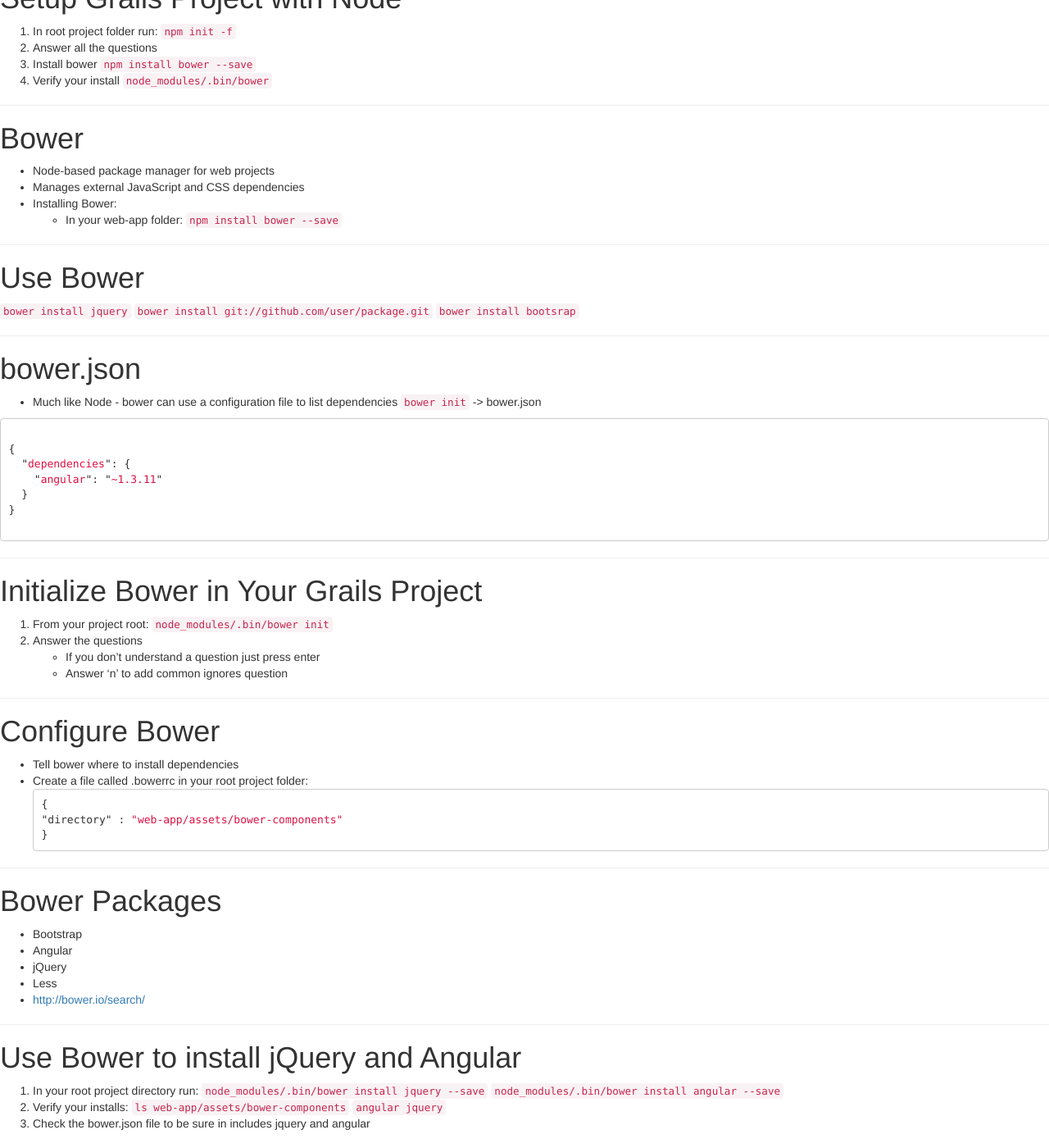
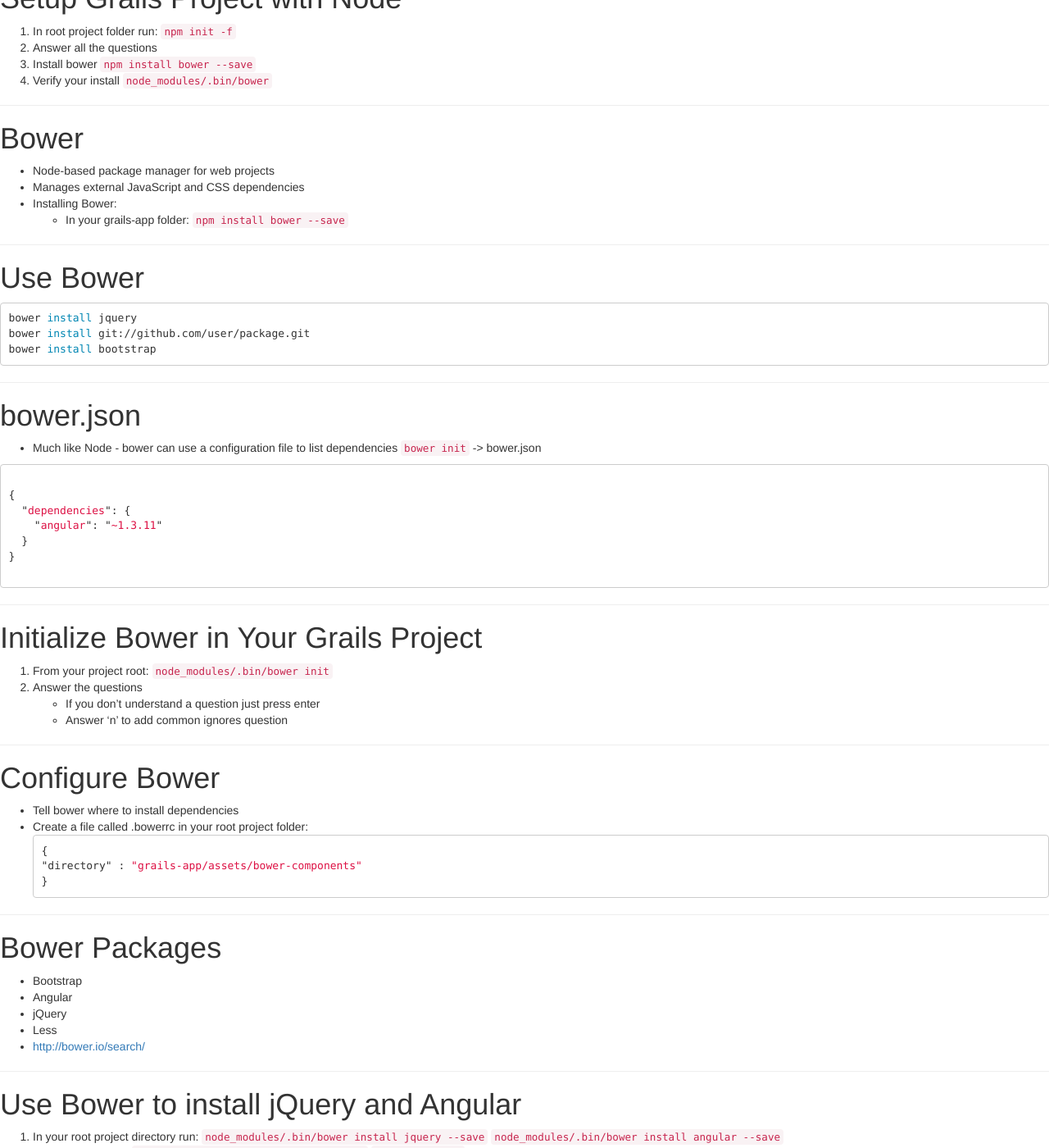
Before and after one commit to mikecalvo/mikecalvo.github.io, a Jekyll site: the page built from msse/notes/node/index.md, in a window 1280 px wide and 1400 px high, scrolled down 2463 px. Shown: the whole window at 82% size. Built offline with Jekyll 4.4.1, drawn with Linux system fonts in a browser that asks for light colours; some of the changed text lies outside the part shown.

Commit message:
Fixed some bower and angular intro stuff

````diff
--- a/msse/notes/node/index.md
+++ b/msse/notes/node/index.md
@@ -136,14 +136,16 @@
 - Node-based package manager for web projects
 - Manages external JavaScript and CSS dependencies
 - Installing Bower:
-  - In your web-app folder: `npm install bower --save`
+  - In your grails-app folder: `npm install bower --save`
 
 ---
 
 # Use Bower
-`bower install jquery`
-`bower install git://github.com/user/package.git`
-`bower install bootsrap`
+``` shell
+bower install jquery
+bower install git://github.com/user/package.git
+bower install bootstrap
+```
 
 ---
 
@@ -175,7 +177,7 @@
 - Create a file called .bowerrc in your root project folder:
 ``` json
 {
-  "directory" : "web-app/assets/bower-components"
+  "directory" : "grails-app/assets/bower-components"
 }
 ```
 
@@ -196,7 +198,7 @@
   `node_modules/.bin/bower install jquery --save`
   `node_modules/.bin/bower install angular --save`
 1. Verify your installs:
-  `ls web-app/assets/bower-components`
+  `ls grails-app/assets/bower-components`
   `angular jquery`
 1. Check the bower.json file to be sure in includes jquery and angular
 
@@ -264,7 +266,7 @@
 ---
 # Integrating npm, Bower and Grunt with Grails
 - Tie running of the grunt to the normal Grails build
-- Add a file called '_Events.groovy' to grails-app/scripts
+- Add a file called _Events.groovy to grails-app/scripts
 - This file can be used to tie into Grails build process events
 
 ---
````
Also changed, not shown: other parts of msse/notes/node/index.md (+1 -1 lines), msse/notes/angular_intro/index.md (+6 -2 lines), msse/notes/javascript/index.md (+1 -1 lines).
